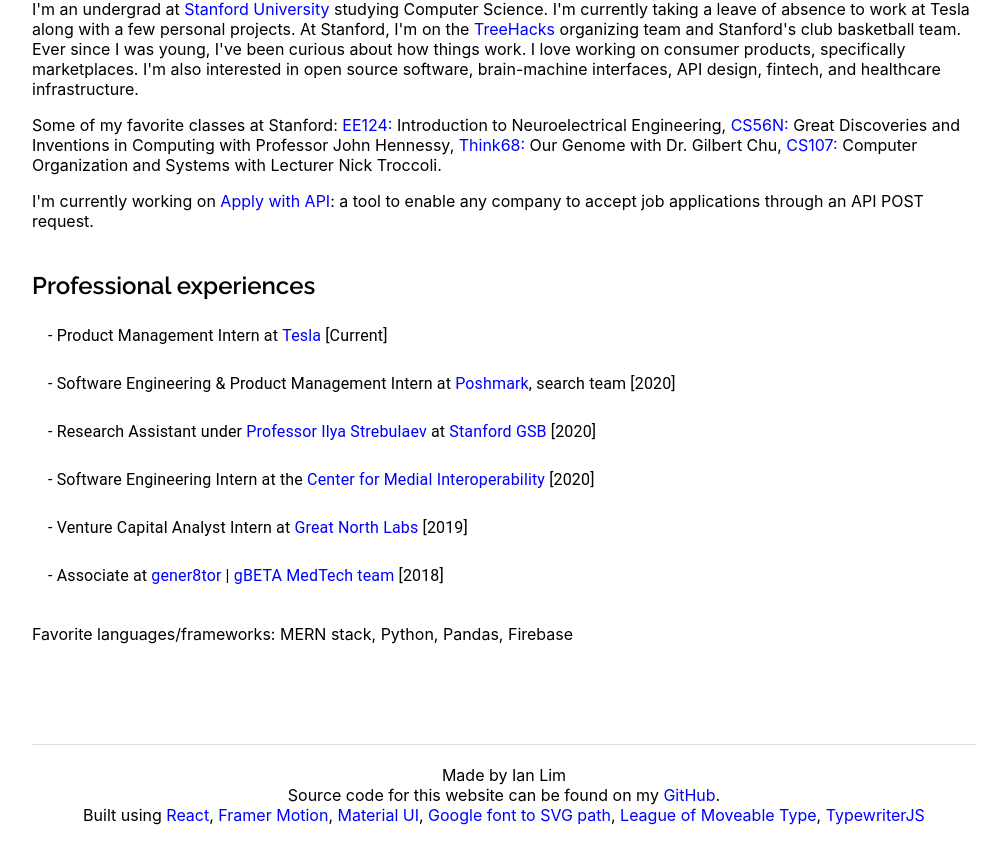
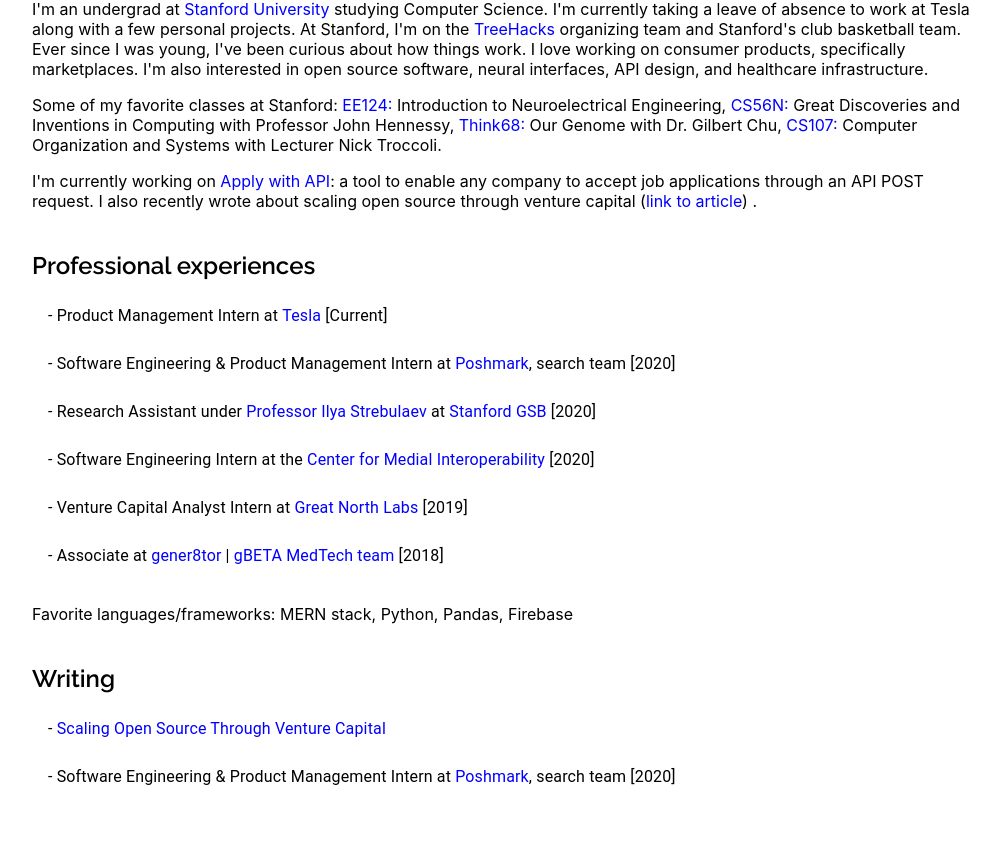
Before and after one commit to ianclim/ianlim.com, a React (Create React App) app: page / in a window 1280 px wide. Shown: the part 450-1300 px from the top of the page, without its empty margins (192-1199 px from the left). Built offline with nearby package versions, Linux system fonts and the light colour scheme.

Commit message:
added writing

```diff
--- a/src/components/Home/Home.js
+++ b/src/components/Home/Home.js
@@ -106,7 +106,7 @@
               &nbsp;organizing team and Stanford's club basketball team.
               Ever since I was young, I've been curious about how things work.
               I love working on consumer products, specifically marketplaces.
-              I'm also interested in open source software, brain-machine interfaces, API design, fintech, and healthcare infrastructure.
+              I'm also interested in open source software, neural interfaces, API design, and healthcare infrastructure.
               </p>
               <p>
                 Some of my favorite classes at Stanford:
@@ -122,7 +122,9 @@
               <p>
                 I'm currently working on&nbsp;
                 <a target="_blank" href="https://www.applywithapi.com">Apply with API</a>
-                : a tool to enable any company to accept job applications through an API POST request.
+                : a tool to enable any company to accept job applications through an API POST request. I also recently wrote about
+                scaling open source through venture capital (<a target="_blank" href="https://ianclim.medium.com/scaling-open-source-through-venture-capital-faf9fbb07613">link to article</a>)
+                .
               </p>
               <Box mb={-2} mt={5}>
                 <h2 className="bodyTitle">
@@ -130,7 +132,7 @@
                   </h2>
               </Box>
               <List>
-              <ListItem>
+                <ListItem>
                   <ListItemText>
                     - Product Management Intern at&nbsp;
                   <a target="_blank" href="https://www.tesla.com">Tesla</a>
@@ -180,6 +182,25 @@
               <p>
                 Favorite languages/frameworks: MERN stack, Python, Pandas, Firebase
               </p>
+              <Box mb={-2} mt={5}>
+                <h2 className="bodyTitle">
+                  Writing
+                </h2>
+              </Box>
+              <List>
+                <ListItem>
+                  <ListItemText>
+                    - <a target="_blank" href="https://ianclim.medium.com/scaling-open-source-through-venture-capital-faf9fbb07613">Scaling Open Source Through Venture Capital</a>
+                  </ListItemText>
+                </ListItem>
+                <ListItem>
+                  <ListItemText>
+                    - Software Engineering &amp; Product Management Intern at&nbsp;
+                  <a target="_blank" href="https://poshmark.com/">Poshmark</a>
+                  , search team [2020]
+                  </ListItemText>
+                </ListItem>
+                </List>
             </Box>
           </div>
         </div>
```
